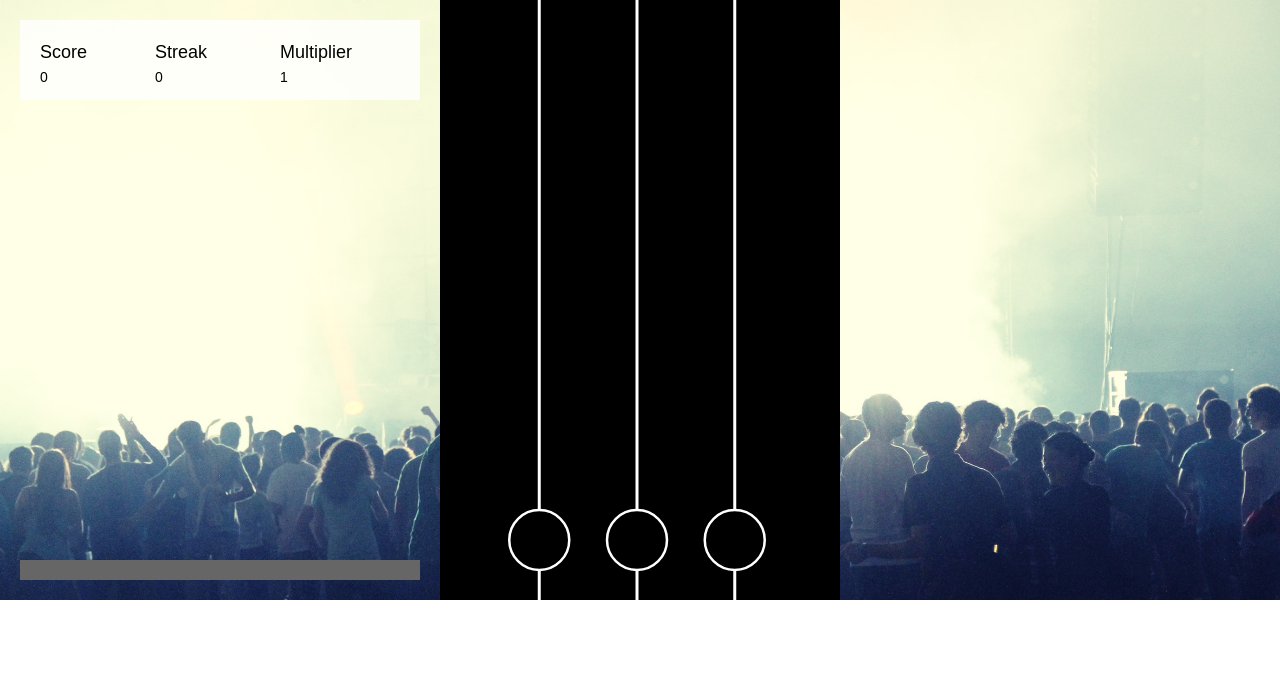
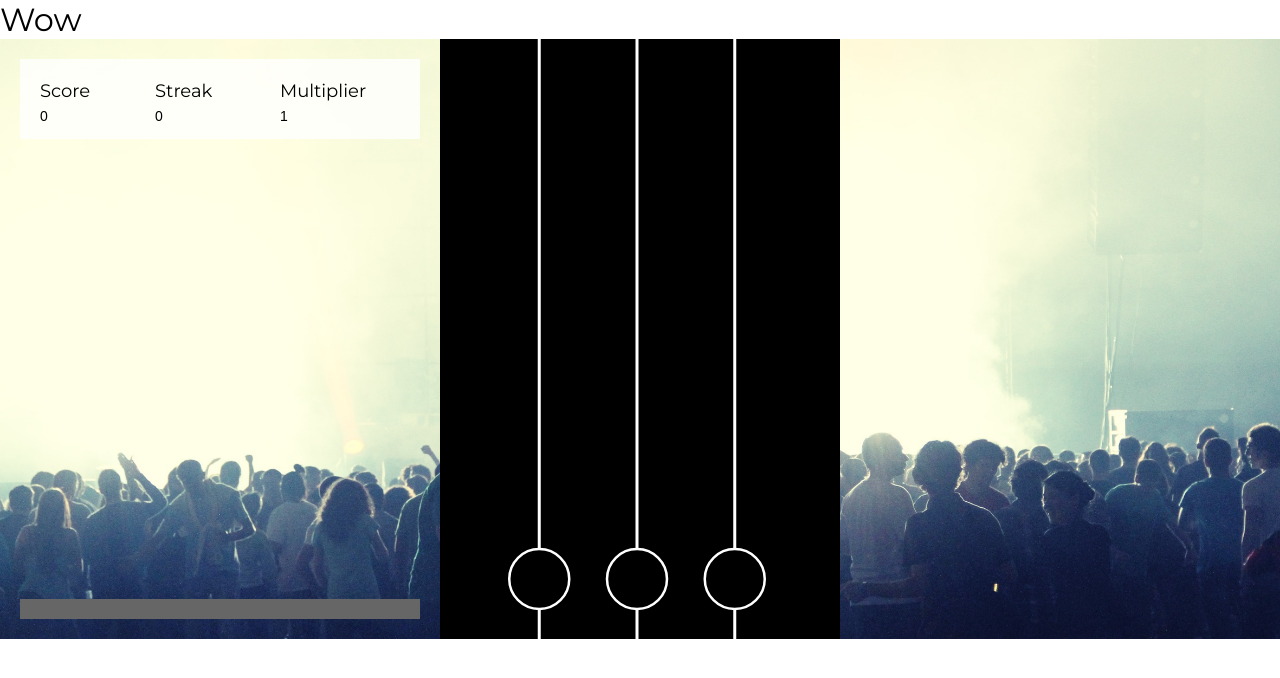
Before and after one commit to CFP-DEV/MusicGame, a plain HTML site: page index.html in a window 1280 px wide. Drawn offline with Linux system fonts and the light colour scheme.

Commit message:
DOMContentLoaded changed to window.onload in order to use custom font from google API

```diff
--- a/css/main.css
+++ b/css/main.css
@@ -1,6 +1,6 @@
 html, body {
     margin: 0;
-    font-family: 'Permanent Marker', cursive;
+    font-family: 'Montserrat', sans-serif;
     font-size: 32px;
 }
 
--- a/index.html
+++ b/index.html
@@ -7,7 +7,7 @@
     <title>RockMania</title>
 
     <!-- Fonts -->
-    <link href="https://fonts.googleapis.com/css?family=Permanent+Marker" rel="stylesheet">
+    <link href="https://fonts.googleapis.com/css?family=Montserrat:400,700" rel="stylesheet">
 
     <!-- CSS -->
     <link rel="stylesheet" href="./css/main.css">
@@ -17,6 +17,8 @@
 </head>
 <body>
 
+    Wow
+
     <div class="game">
         <canvas class="game__interface" id="gameUI"></canvas>
         <canvas class="game__content" id="game"></canvas>
--- a/js/game.js
+++ b/js/game.js
@@ -555,7 +555,7 @@ class Game {
         this.staticUI.fillRect(20, 20, 400, 80);
 
         this.staticUI.fillStyle = "#000000";
-        this.staticUI.font = "18px 'Arial'";
+        this.staticUI.font = "18px 'Montserrat', sans-serif";
         this.staticUI.fillText('Score', 40, 58);
         this.staticUI.fillText('Streak', 155, 58);
         this.staticUI.fillText('Multiplier', 280, 58);
@@ -703,10 +703,12 @@ class Game {
       }
 
       // Create new alert
+      this.gameUI.save();
       this.gameUI.fillStyle = "#FFFFFF";
       this.gameUI.font = "18px 'Arial'";
       this.gameUI.textAlign = "center";
       this.gameUI.fillText(message, this.gameUIcanvas.width / 2, this.gameUIcanvas.height / 2 + 18);
+      this.gameUI.restore();
 
       this.alert = setTimeout(() => {
         // Clear screen
@@ -806,8 +808,8 @@ class Game {
     }
 }
 
-document.addEventListener('DOMContentLoaded', () => {
+window.onload = () => {
     // Init Game
     const RockMania = new Game();
     RockMania.init();
-});
+};
```
